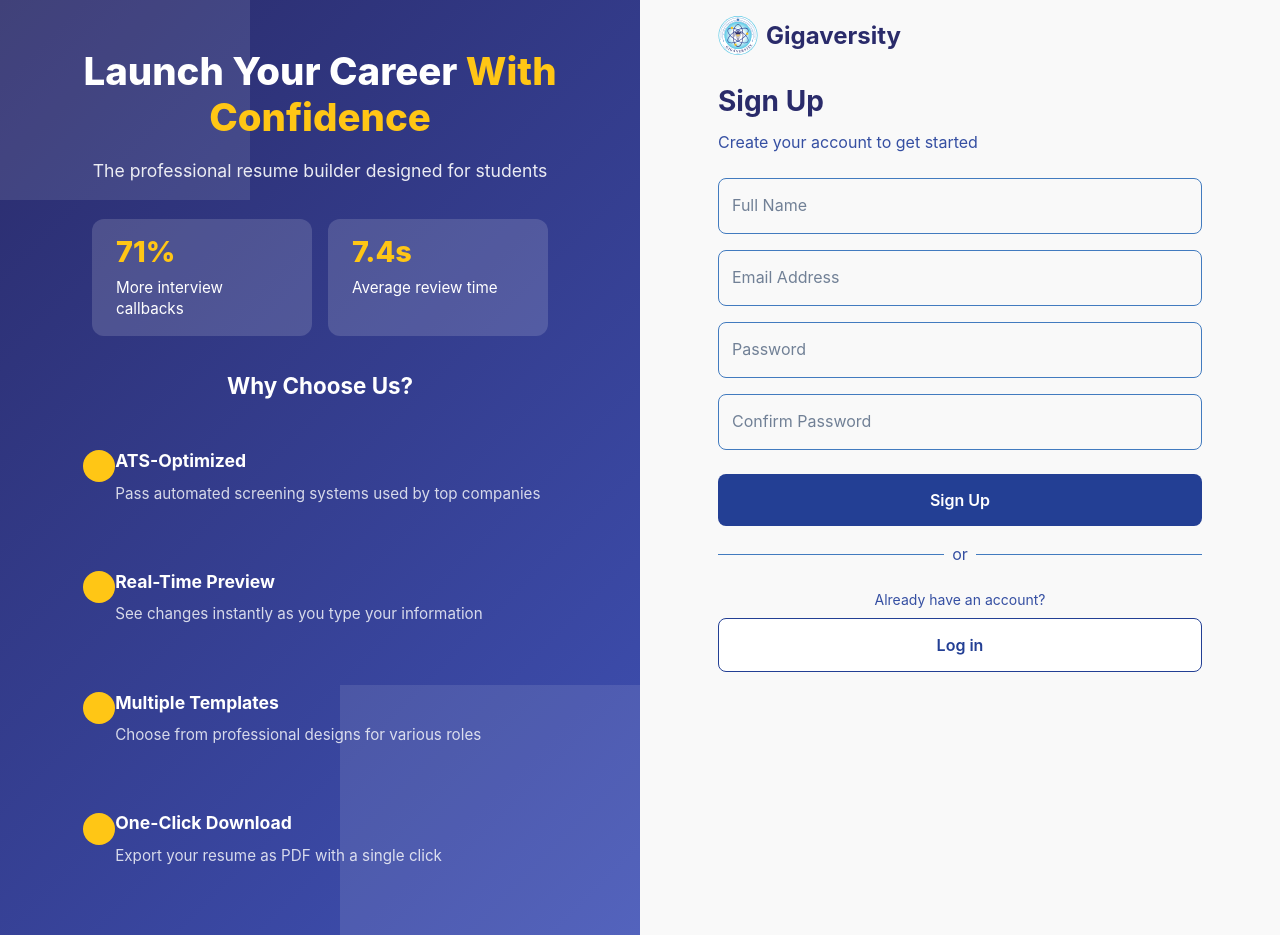
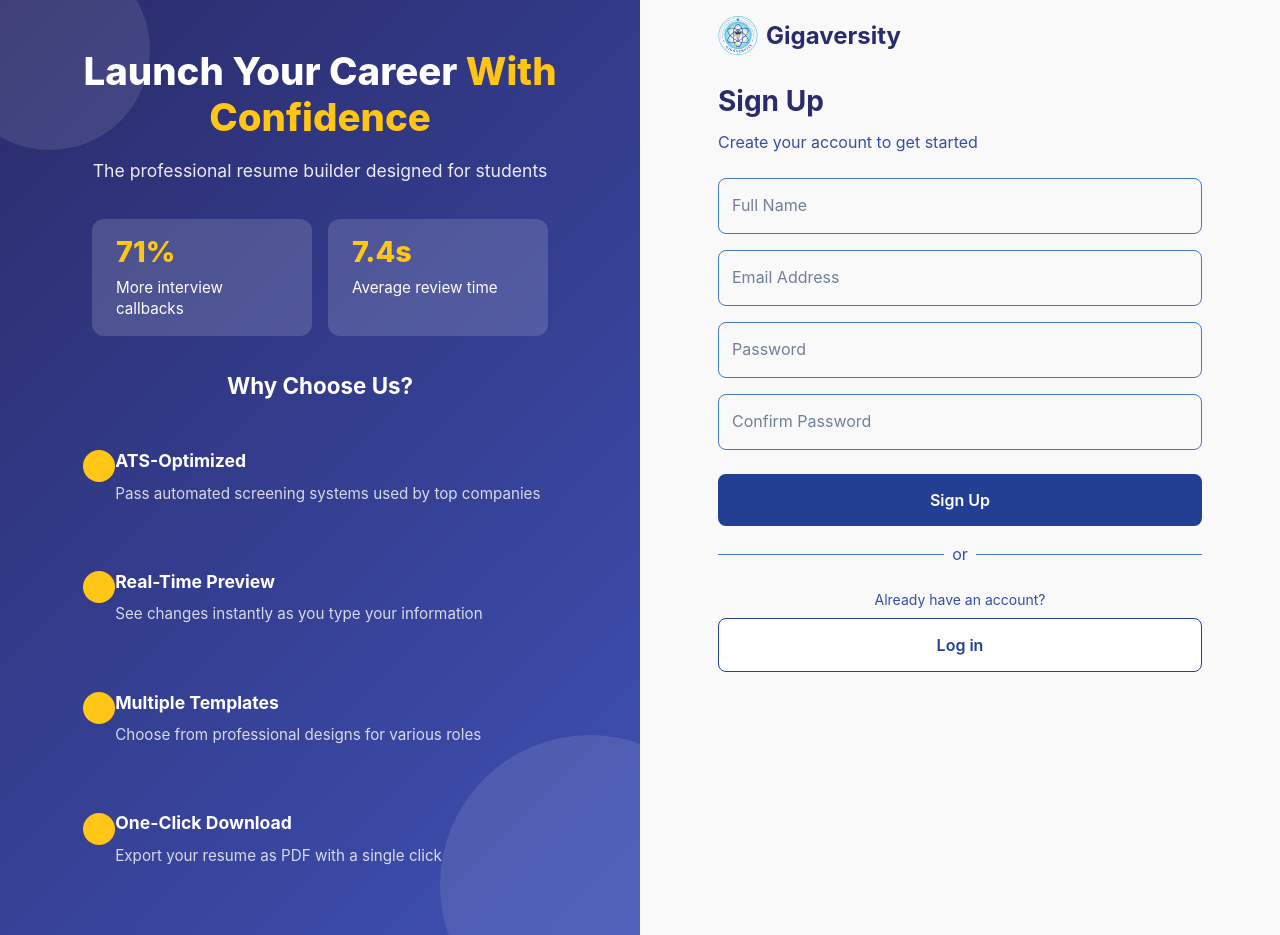
Before and after one commit to ramakanth009/resume-builder-phase2, a React (Create React App) app: page / in a window 1280 px wide. Built offline with nearby package versions, Linux system fonts and the light colour scheme; no server answers; some icons are missing.

Commit message:
seperate

```diff
--- a/src/pages/landingpage/LandingLeftSection.jsx
+++ b/src/pages/landingpage/LandingLeftSection.jsx
@@ -5,11 +5,11 @@ const LandingLeftSection = ({ classes, statsData, featureData, visibleFeatures }
   <Box className={classes.leftSection}>
     <Box
       className={classes.animatedShape}
-      sx={{ top: "-100px", left: "-50px", width: "300px", height: "300px" }}
+      sx={{ top: "-50px", left: "-50px", width: "200px", height: "200px" }}
     />
     <Box
       className={classes.animatedShape}
-      sx={{ bottom: "-150px", right: "-100px", width: "400px", height: "400px" }}
+      sx={{ bottom: "-100px", right: "-100px", width: "300px", height: "300px" }}
     />
 
     <Fade in timeout={1000}>
--- a/src/pages/landingpage/LandingPage.styles.jsx
+++ b/src/pages/landingpage/LandingPage.styles.jsx
@@ -322,7 +322,7 @@ export const useStyles = makeStylesWithTheme((theme) => ({
    },
    animatedShape: {
      position: "absolute",
-     borderRadius: "30% 70% 70% 30% 0% 70%",
+     borderRadius: "50%",
      background: "rgba(255,255,255,0.1)",
      animation: "$float 20s infinite",
    },
```
